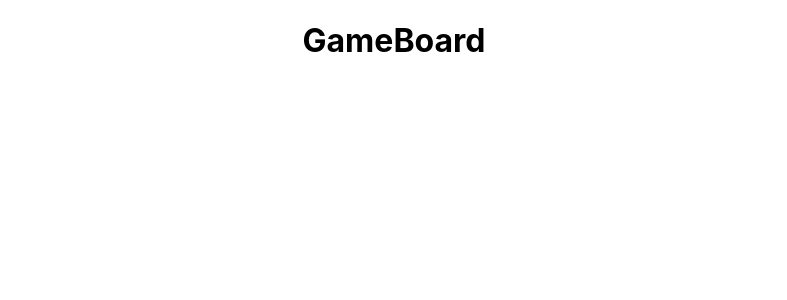
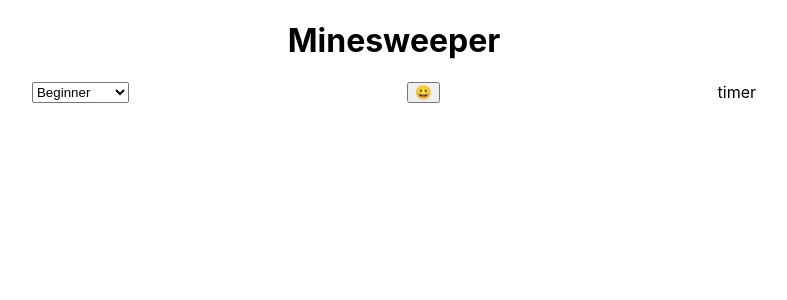
Before and after one commit to narrwep27/minesweeper_game_project, a React (Create React App) app: page / in a window 1280 px wide. Shown: the top 300 px of the page, without its empty margins (246-1033 px from the left). Built offline with nearby package versions, Linux system fonts and the light colour scheme.

Commit message:
development of game start functionality

```diff
--- a/src/components/GameBoard.tsx
+++ b/src/components/GameBoard.tsx
@@ -1,7 +1,14 @@
+import { useState, useEffect } from "react";
+import GameHeader from "./GameHeader";
+import Mode from "../models/Mode";
+import { CreateGameBoard } from "../utils/GameInitializer";
+
 const GameBoard = () => {
+    const [mode, setMode] = useState<Mode | null>(null);
+
     return (
         <div className="GameBoard">
-            <h1>GameBoard</h1>
+            <GameHeader setMode={setMode} />
         </div>
     );
 };
--- a/src/components/GameHeader.tsx
+++ b/src/components/GameHeader.tsx
@@ -1,9 +1,32 @@
+import React from "react";
+import Mode from "../models/Mode";
 import "../styles/components/GameHeader.css";
 
-const GameHeader = () => {
+type Props = {
+    setMode: React.Dispatch<React.SetStateAction<Mode | null>>
+}
+
+const GameHeader = ({ setMode }: Props) => {
+    const handleChange = (e: React.ChangeEvent<HTMLSelectElement>) => {
+        if (e.target.value === "beginner") setMode(Mode.Beginner);
+        if (e.target.value === "intermediate") setMode(Mode.Intermediate);
+        if (e.target.value === "expert") setMode(Mode.Expert);
+    };
+
     return (
         <div className="GameHeader">
-            <button>&#128512;</button>
+            <h1>Minesweeper</h1>
+            <div className="GameHeader-controls">
+                <select value="beginner" onChange={handleChange}>
+                    <option value="beginner">Beginner</option>
+                    <option value="intermediate">Intermediate</option>
+                    <option value="expert">Expert</option>
+                </select>
+                <button>&#128512;</button>
+                <div>
+                    timer
+                </div>
+            </div>
         </div>
     );
 };
--- a/src/index.tsx
+++ b/src/index.tsx
@@ -1,6 +1,5 @@
 import React from 'react';
 import ReactDOM from 'react-dom/client';
-import reportWebVitals from './reportWebVitals';
 import './index.css';
 import App from './App';
 
@@ -13,8 +12,3 @@ root.render(
     <App />
   </React.StrictMode>
 );
-
-// If you want to start measuring performance in your app, pass a function
-// to log results (for example: reportWebVitals(console.log))
-// or send to an analytics endpoint. Learn more: https://bit.ly/CRA-vitals
-reportWebVitals();
--- /dev/null
+++ b/src/models/Mode.ts
@@ -0,0 +1,7 @@
+enum Mode {
+    Beginner = 81,
+    Intermediate = 256,
+    Expert = 480
+};
+
+export default Mode;
--- a/src/reportWebVitals.ts
+++ /dev/null
@@ -1,15 +0,0 @@
-import { ReportHandler } from 'web-vitals';
-
-const reportWebVitals = (onPerfEntry?: ReportHandler) => {
-  if (onPerfEntry && onPerfEntry instanceof Function) {
-    import('web-vitals').then(({ getCLS, getFID, getFCP, getLCP, getTTFB }) => {
-      getCLS(onPerfEntry);
-      getFID(onPerfEntry);
-      getFCP(onPerfEntry);
-      getLCP(onPerfEntry);
-      getTTFB(onPerfEntry);
-    });
-  }
-};
-
-export default reportWebVitals;
--- a/src/styles/components/GameHeader.css
+++ b/src/styles/components/GameHeader.css
@@ -1,4 +1,7 @@
 .GameHeader {
+}
+
+.GameHeader-controls {
     display: flex;
     justify-content: space-evenly;
 }
--- /dev/null
+++ b/src/utils/GameInitializer.ts
@@ -0,0 +1,31 @@
+import Mode from "../models/Mode";
+import Cell from "../models/Cell";
+
+const CreateGameBoard = (mode: Mode): Cell[] | null => {
+    if (!mode) return null;
+
+    let rowCount: number = 0;
+    let colCount: number = 0;
+    if (mode === Mode.Beginner) [rowCount, colCount] = [9, 9];
+    if (mode === Mode.Intermediate) [rowCount, colCount] = [16, 16];
+    if (mode === Mode.Expert) [rowCount, colCount] = [16, 30];
+
+    const gameBoard: Cell[] = [];
+    for (let x = 0; x < colCount; x++) {
+        for (let y = 0; y < rowCount; y++) {
+            gameBoard.push({
+                value: 0,
+                revealed: false,
+                flagged: false,
+                x: x,
+                y: y
+            })
+        }
+    }
+
+    return gameBoard;
+};
+
+export {
+    CreateGameBoard
+};
```
Also changed, not shown: src/models/Cell.ts (added, +9 -0 lines), src/tests/setupTests.ts (renamed from src/setupTests.ts), 1 other file (tests, documents, lock files or other folders).
